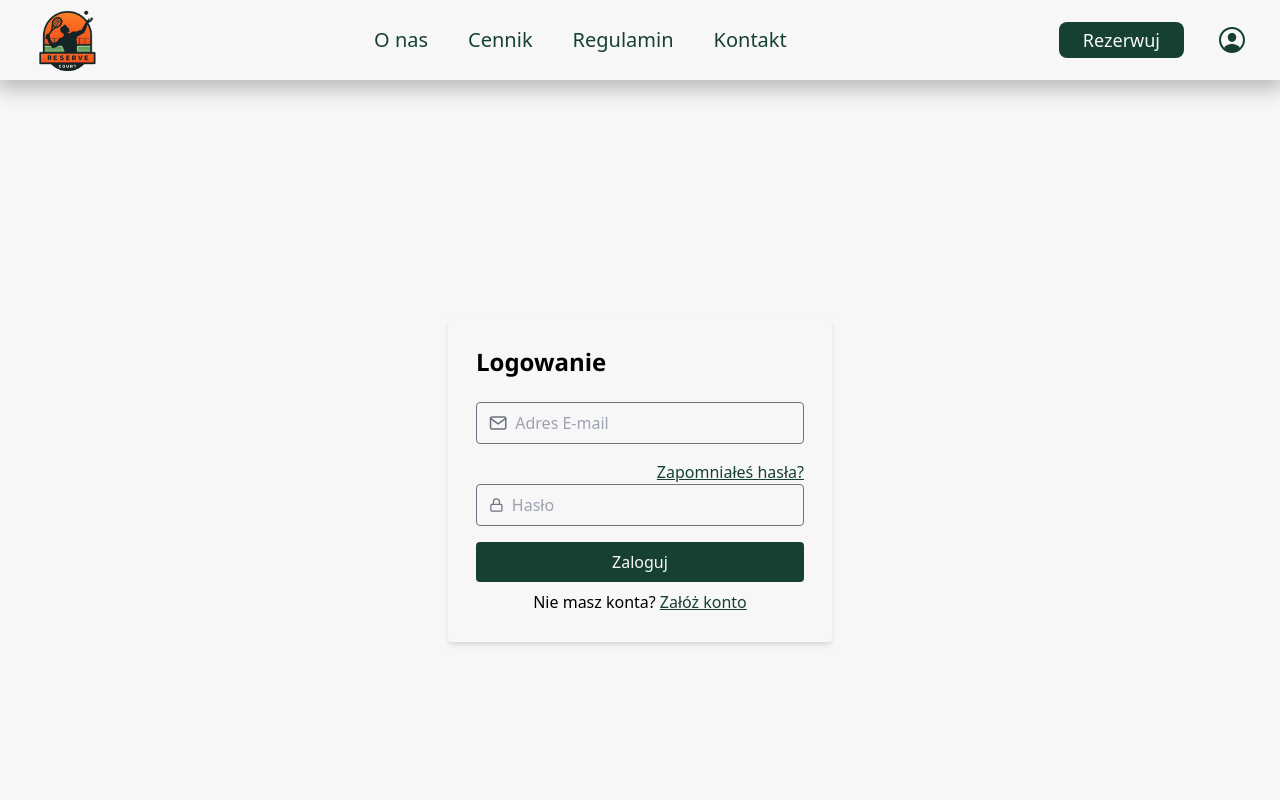
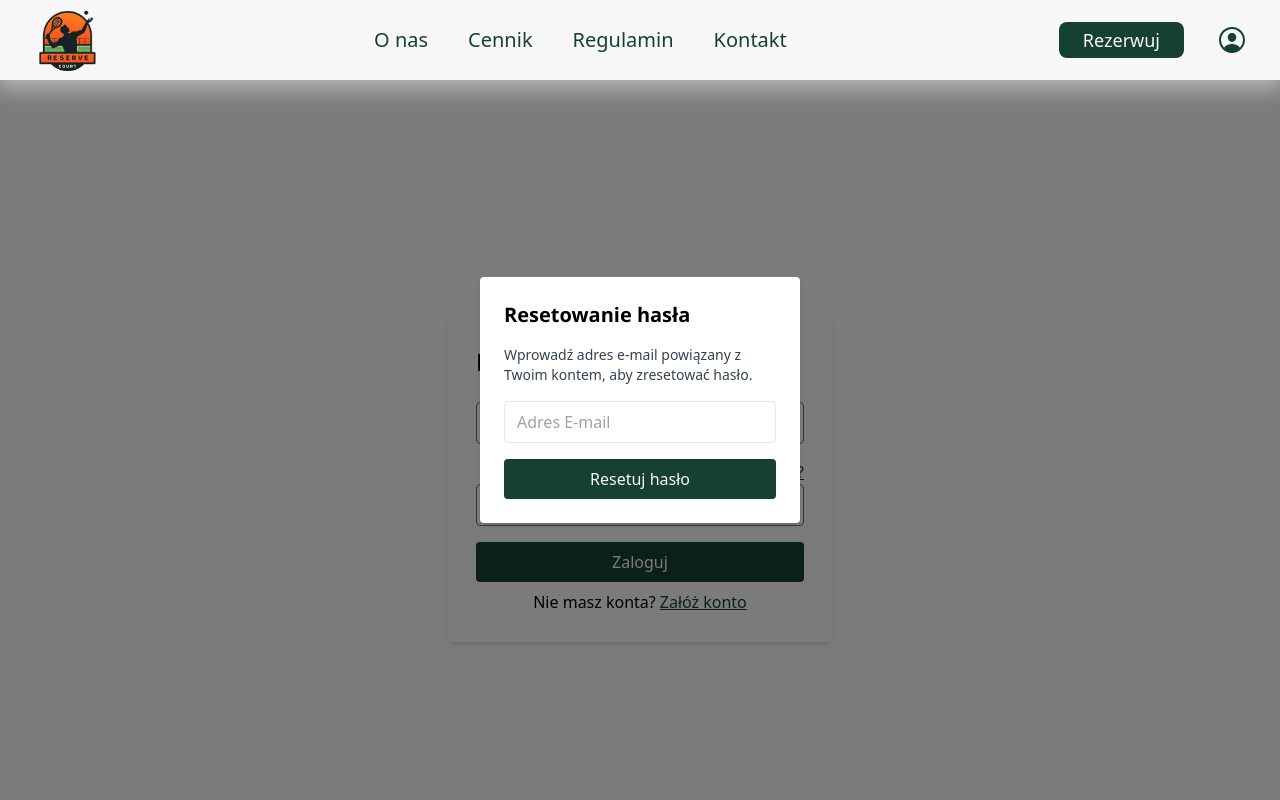
Before and after one commit to theImmortalCoders/reServeCourt_frontend, a Next.js app: page /login in a window 1280 px wide. Both pictures are taken after a click on the button "Zapomniałeś hasła?". Shown: the top 800 px of the page. Built offline with nearby package versions, Linux system fonts and the light colour scheme.

Commit message:
feat: #23 Reset Passowrd Modal

```diff
--- a/src/app/login/page.tsx
+++ b/src/app/login/page.tsx
@@ -5,6 +5,8 @@ import { AuthenticateUserData, authenticateUser } from "@/hooks/user";
 import LoginInput from "@/components/login/LoginInput";
 import { FaRegUser } from "react-icons/fa";
 import { useRouter } from "next/navigation";
+import ResetPasswordModal from "@/components/login/ResetPasswordModal";
+import { LoginButtonClass } from "@/components/login/LoginButton";
 
 export default function Login() {
   const [email, setEmail] = useState("");
@@ -12,7 +14,9 @@ export default function Login() {
   const [loading, setLoading] = useState(false);
   const [logged, setLogged] = useState<boolean | undefined>(undefined);
   const router = useRouter();
-
+  const [resetPasswordModalVisible, setResetPasswordModalVisible] =
+    useState(false);
+  const [signUpModalVisible, setSignUpModalVisible] = useState(false);
   const handleLogin = async () => {
     try {
       setLoading(true);
@@ -33,7 +37,7 @@ export default function Login() {
   };
 
   const handleForgotPassword = () => {
-    console.log("Przekierowanie do formularza odzyskiwania hasła");
+    setResetPasswordModalVisible(true);
   };
 
   const handleRegisterForm = () => {
@@ -58,6 +62,7 @@ export default function Login() {
         >
           Zapomniałeś hasła?
         </button>
+        {resetPasswordModalVisible && <ResetPasswordModal />}
         <LoginInput
           type="password"
           placeholder="Hasło"
@@ -67,7 +72,7 @@ export default function Login() {
           <FiLock className="h-4 w-4 lg:h-5 lg:w- text-gray-500 mr-2" />
         </LoginInput>
         <button
-          className="bg-darkGreen text-mainWhite rounded px-3 lg:px-4 py-2 w-full"
+          className={LoginButtonClass}
           onClick={handleLogin}
           disabled={loading}
         >
--- /dev/null
+++ b/src/components/login/LoginButton.tsx
@@ -0,0 +1,2 @@
+export const LoginButtonClass: string =
+  "bg-darkGreen text-mainWhite rounded px-3 lg:px-4 py-2 w-full";
--- /dev/null
+++ b/src/components/login/ResetPasswordModal.tsx
@@ -0,0 +1,30 @@
+import { useState } from "react";
+import { LoginButtonClass } from "./LoginButton";
+
+export default function ResetPasswordModal() {
+  const [email, setEmail] = useState("");
+
+  const handleResetPassword = () => {
+    console.log("Reset Password");
+  };
+  return (
+    <div className="fixed top-0 left-0 w-full h-full flex justify-center items-center bg-black bg-opacity-50">
+      <div className="bg-white p-6 rounded shadow-md w-80">
+        <h2 className="text-xl font-semibold mb-4">Resetowanie hasła</h2>
+        <p className="text-sm text-gray-700 mb-4">
+          Wprowadź adres e-mail powiązany z Twoim kontem, aby zresetować hasło.
+        </p>
+        <input
+          type="email"
+          placeholder="Adres E-mail"
+          value={email}
+          onChange={(e) => setEmail(e.target.value)}
+          className="w-full border rounded px-3 py-2 mb-4"
+        />
+        <button className={LoginButtonClass} onClick={handleResetPassword}>
+          Resetuj hasło
+        </button>
+      </div>
+    </div>
+  );
+}
```
